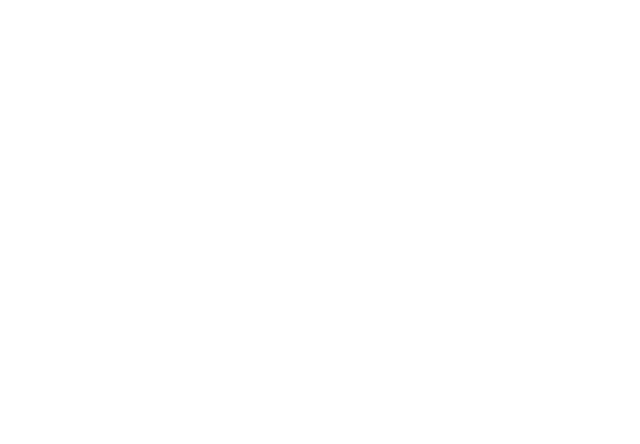
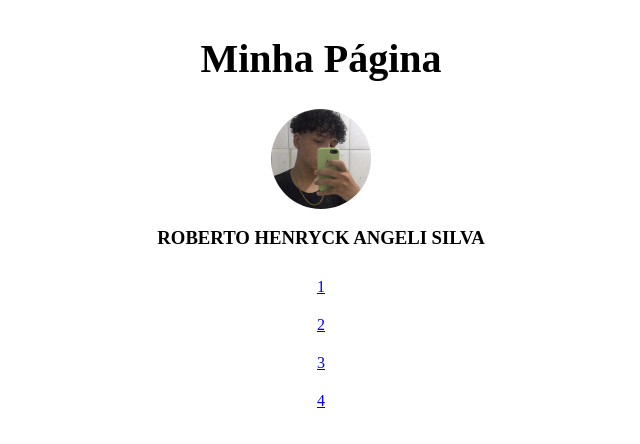
Before and after one commit to RobertoHenryck/RobertoHenryck.github.io, a plain HTML site: page index.html in a window 1280 px wide. Shown: the whole page, without its empty margins (319-959 px from the left). Drawn offline with Linux system fonts and the light colour scheme.

Commit message:
criação do index e teste dos botoes

```diff
--- a/index.html
+++ b/index.html
@@ -1,14 +1,63 @@
 <!DOCTYPE html>
 <html lang="en">
+
 <head>
     <meta charset="UTF-8">
     <meta name="viewport" content="width=device-width, initial-scale=1.0">
-    <link rel="stylesheet" href="estilo.css">
     <title>Página Roberto</title>
+    <style>
+h3{
+    display: flex;
+    justify-content: center;
+}
+        h1 {
+            font-size: 40px;
+        }
+
+        .titulo {
+            display: flex;
+            justify-content: center;
+        }
+
+        img {
+            display: flex;
+            border-radius: 50%;
+            height: 100px;
+        }
+
+        #dov {
+            display: flex;
+            justify-content: center;
+        }
+
+        a {
+            display: flex;
+            justify-content: column;
+            justify-content: center;
+            padding: 10px;
+            gap: 10px;
+        }
+    </style>
 </head>
+
 <body>
 
     <div class="titulo">
+        <h1>Minha Página</h1>
+    </div>
+    <div id="dov">
+        <img src="Foto minha ROBERTO.png" alt="">
+
+    </div>
+
+    <h3>ROBERTO HENRYCK ANGELI SILVA</h3>
+
+    <div class="botoes">
+        <a href="#">1</a>
+        <a href="#">2</a>
+        <a href="#">3</a>
+        <a href="#">4</a>
+
 
     </div>
 
@@ -16,4 +65,5 @@
 
 
 </body>
+
 </html>
```
Also changed, not shown: Foto minha ROBERTO.png (added), estilo.css (deleted), index2.html (added).
